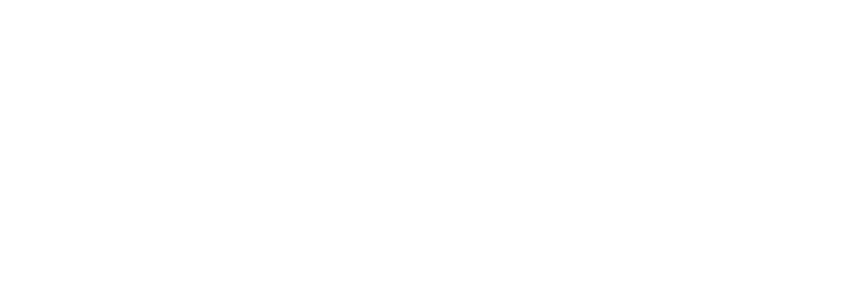
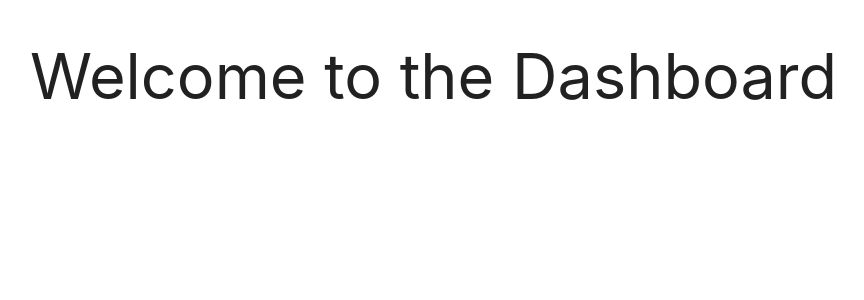
Before and after one commit to Exia01/Project-Expense, a React (Create React App) app in the folder client/: page /dashboard in a window 1280 px wide. Shown: the top 300 px of the page, without its empty margins (162-1026 px from the left). Built offline with nearby package versions, Linux system fonts and the light colour scheme.

Commit message:
trying to redirect after successful login or registration, Redirect not triggering

```diff
--- a/client/src/App.js
+++ b/client/src/App.js
@@ -7,6 +7,7 @@
 import Users from './components/auth/Users';
 // import allUsers from './components/auth/allUsers';
 import FileUpload from './components/FileUpload';
+import Dashboard from './components/Dashboard/Dashboard';
 
 function App() {
   // BrowserRouter enables links
@@ -17,6 +18,7 @@
         <Route exact path='/' component={ FileUpload }/>
         <section className="container">
           <Switch>
+            <Route exact path='/dashboard' component={Dashboard} />
             <Route exact path='/login' component={Login} />
             <Route exact path='/register' component={Register} />
             <Route exact path='/users' component={Users}/>
--- /dev/null
+++ b/client/src/components/Dashboard/Dashboard.js
@@ -0,0 +1,14 @@
+import React, { Fragment, useState } from 'react';
+import { Switch, Redirect } from 'react-router-dom';
+
+
+const Dashboard = () => {
+    return (
+        <div>
+            <h1>Welcome to the Dashboard</h1>
+        </div>
+    )
+}
+
+
+export default Dashboard;
--- a/client/src/components/auth/Login.js
+++ b/client/src/components/auth/Login.js
@@ -1,7 +1,8 @@
 import React, { Fragment, useState } from 'react';
+import { Switch, Redirect } from "react-router-dom";
 import axios from 'axios';
 
-export const Login = () => {
+const Login = () => {
     //-- Setup State
     const [formData, setFormData] = useState({
         email: '',
@@ -51,6 +52,10 @@
 
               //-- Clear inputs
               setFormData({ email: "", password: "", confirm: "" });
+
+
+              //-- Redirect to Landing
+              return <Redirect to="/dashboard" />;
             } catch(err) {
             console.error(err.response.data);
             // res.status(500).json(err);
--- a/client/src/components/auth/Register.js
+++ b/client/src/components/auth/Register.js
@@ -1,4 +1,5 @@
 import React, { Fragment, useState } from "react";
+import { Switch, Redirect } from "react-router-dom";
 import axios from "axios";
 
 
@@ -66,10 +67,14 @@
               confirm: "",
             });
 
+            return <Redirect to="/dashboard" />;
+
         } catch(err) {
             console.error(err.response.data);
             // res.status(500).json(err);
         }
+
+
     }
 
 
```
Also changed, not shown: client/src/components/Dashboard/Dashboard.css (added).
